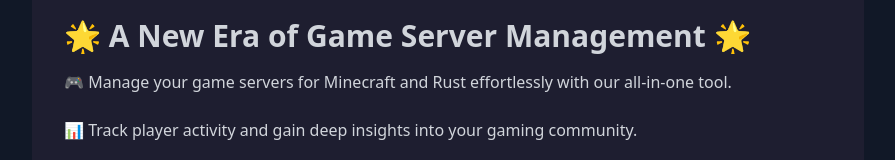
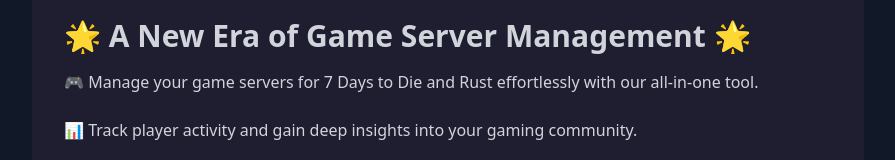
Before and after one commit to gettakaro/homepage, a website: page index.html in a window 1280 px wide. Shown: the part 264-424 px from the top of the page, without its empty margins (192-1087 px from the left). Drawn offline with Linux system fonts and the light colour scheme.

Commit message:
Update index.html

```diff
--- a/index.html
+++ b/index.html
@@ -43,7 +43,7 @@
   <section class="mb-12 section">
     <div class="content-wrapper">
       <h2 class="text-3xl font-semibold mb-4">🌟 A New Era of Game Server Management 🌟</h2>
-      <p class="mb-6">🎮 Manage your game servers for Minecraft and Rust effortlessly with our all-in-one tool.</p>
+      <p class="mb-6">🎮 Manage your game servers for 7 Days to Die and Rust effortlessly with our all-in-one tool.</p>
       <p class="mb-6">📊 Track player activity and gain deep insights into your gaming community.</p>
       <div class="inputContainer">
         <form name="contact" method="POST" data-netlify="true" class="flex flex-col items-center">
```
